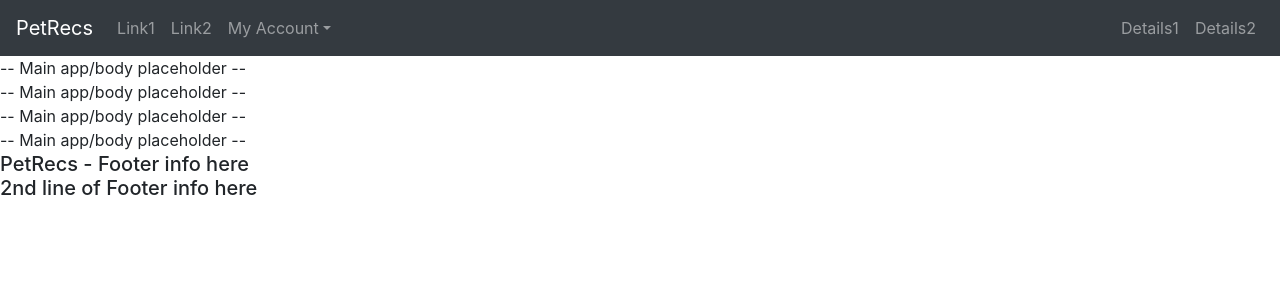
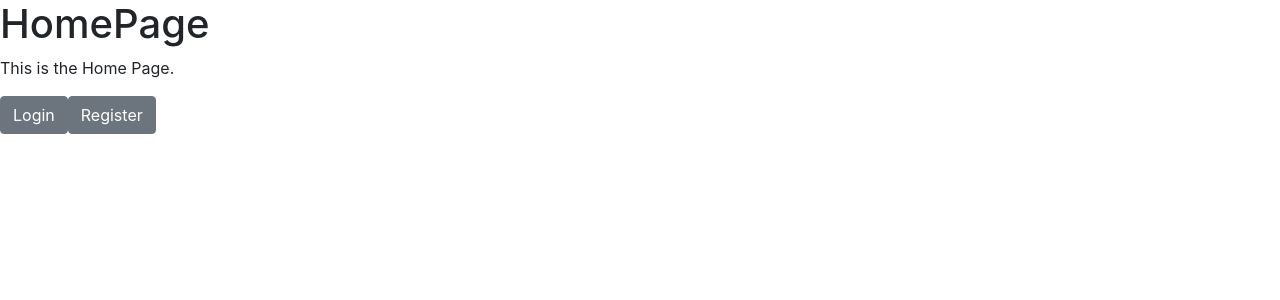
Before and after one commit to LeviRemi/PetRecs-Project, a React (Create React App) app in the folder client/: page / in a window 1280 px wide. Shown: the top 300 px of the page. Built offline with nearby package versions, Linux system fonts and the light colour scheme.

Commit message:
adds routes for homepage, login, and pets

```diff
--- a/client/package.json
+++ b/client/package.json
@@ -10,6 +10,8 @@
     "react": "^16.13.1",
     "react-bootstrap": "^1.3.0",
     "react-dom": "^16.13.1",
+    "react-router": "^5.2.0",
+    "react-router-dom": "^5.2.0",
     "react-scripts": "3.4.3"
   },
   "scripts": {
--- a/client/src/App.js
+++ b/client/src/App.js
@@ -1,21 +1,22 @@
 import React from 'react';
+import { BrowserRouter as Router, Route } from "react-router-dom";
 import 'bootstrap/dist/css/bootstrap.min.css';
 
-import Header from './components/Header'
-import Footer from './components/Footer'
+import HomePage from './components/HomePage'
+import Login from './components/Login'
+import Register from './components/Register'
+import About from './components/About'
+import Pets from './components/Pets'
 
 function App(){
   return (
-    <div className="App">
-      <Header />
-
-        -- Main app/body placeholder --<br />
-        -- Main app/body placeholder --<br />
-        -- Main app/body placeholder --<br />
-        -- Main app/body placeholder --<br />
-
-      <Footer />
-    </div>
+    <Router>
+      <Route path="/" exact component={HomePage} />
+      <Route path="/login" exact component={Login} />
+      <Route path="/register" exact component={Register} />
+      <Route path="/about" exact component={About} />
+      <Route path="/pets" exact component={Pets} />
+    </Router>
   );
 }
 
--- /dev/null
+++ b/client/src/components/About.js
@@ -0,0 +1,17 @@
+// About.js
+
+import React from 'react'
+
+function About() {
+    return (
+
+        <div>
+            <div>
+                <h1>About</h1>
+            </div>
+            <p>This is the About Page.</p>
+        </div>
+    )
+}
+
+export default About
--- a/client/src/components/Footer.js
+++ b/client/src/components/Footer.js
@@ -5,6 +5,7 @@ import React from 'react'
 function Footer() {
     return (
         <div>
+            <hr />
             <h5>
               PetRecs - Footer info here <br />
               2nd line of Footer info here <br />
--- /dev/null
+++ b/client/src/components/HomePage.js
@@ -0,0 +1,20 @@
+// HomePage.js
+
+import React from 'react'
+import { Link } from 'react-router-dom';
+
+function HomePage() {
+    return (
+
+        <div>
+            <div>
+                <h1>HomePage</h1>
+            </div>
+            <p>This is the Home Page.</p>
+            <Link to="/login" className="btn btn-secondary">Login</Link>
+            <Link to="/register" className="btn btn-secondary">Register</Link>
+        </div>
+    )
+}
+
+export default HomePage
--- /dev/null
+++ b/client/src/components/Login.js
@@ -0,0 +1,19 @@
+// Login.js
+
+import React from 'react'
+import { Link } from 'react-router-dom';
+
+function Login() {
+    return (
+
+        <div>
+            <div>
+                <h1>Login</h1>
+            </div>
+            <p>This is the Login Page.</p>
+            <Link to="/Pets" className="btn btn-secondary">Login</Link>
+        </div>
+    )
+}
+
+export default Login
--- /dev/null
+++ b/client/src/components/Pets.js
@@ -0,0 +1,22 @@
+// Pets.js
+
+import React from 'react'
+import { Link } from 'react-router-dom';
+
+import Header from './Header.js';
+import Footer from './Footer.js';
+
+function Pets() {
+    return (
+
+        <div>
+            <Header />
+            <p>This is the Pets Page.</p>
+            <br/><br/>
+
+            <Footer />
+        </div>
+    )
+}
+
+export default Pets
--- /dev/null
+++ b/client/src/components/Register.js
@@ -0,0 +1,19 @@
+// Register.js
+
+import React from 'react'
+import { Link } from 'react-router-dom';
+
+function Register() {
+    return (
+
+        <div>
+            <div>
+                <h1>Register</h1>
+            </div>
+            <p>This is the Register Page.</p>
+            <Link to="/" className="btn btn-secondary">Register</Link>
+        </div>
+    )
+}
+
+export default Register
```
Also changed, not shown: 2 other files (tests, documents, lock files or other folders).
